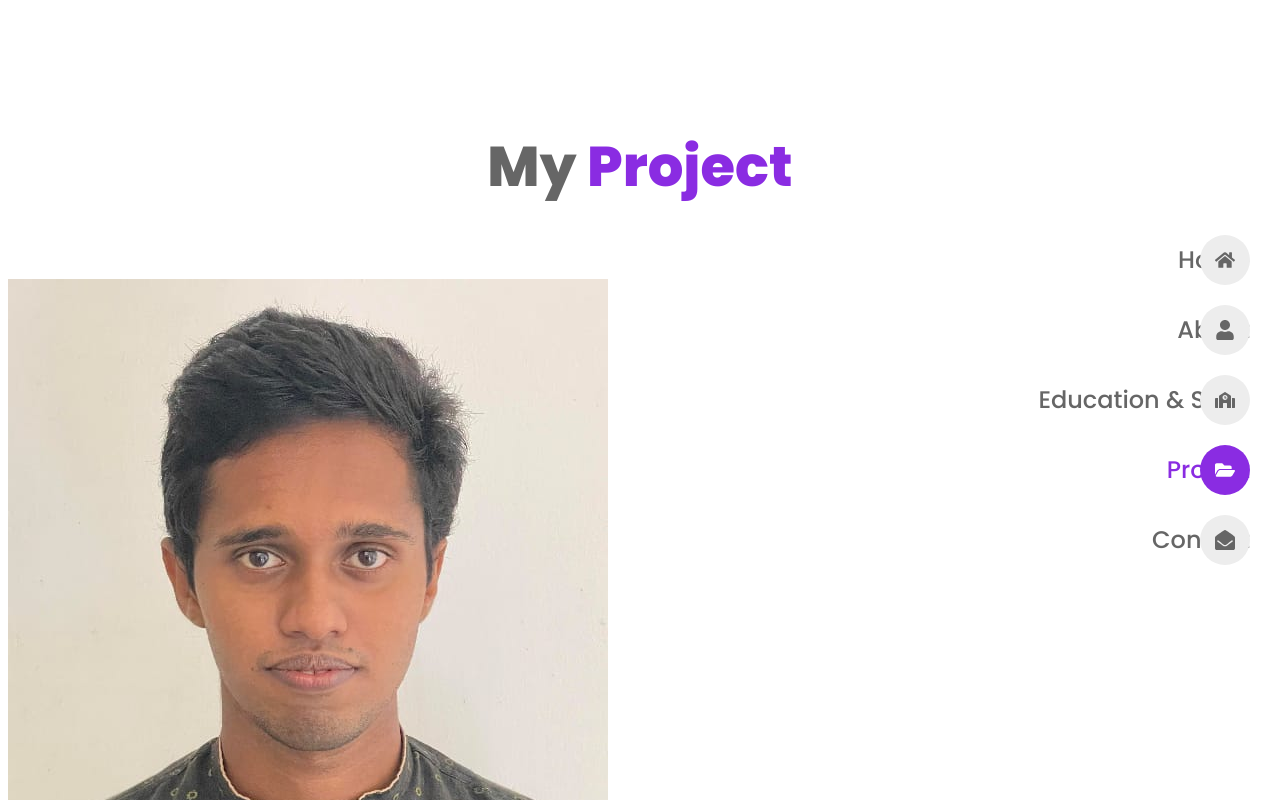
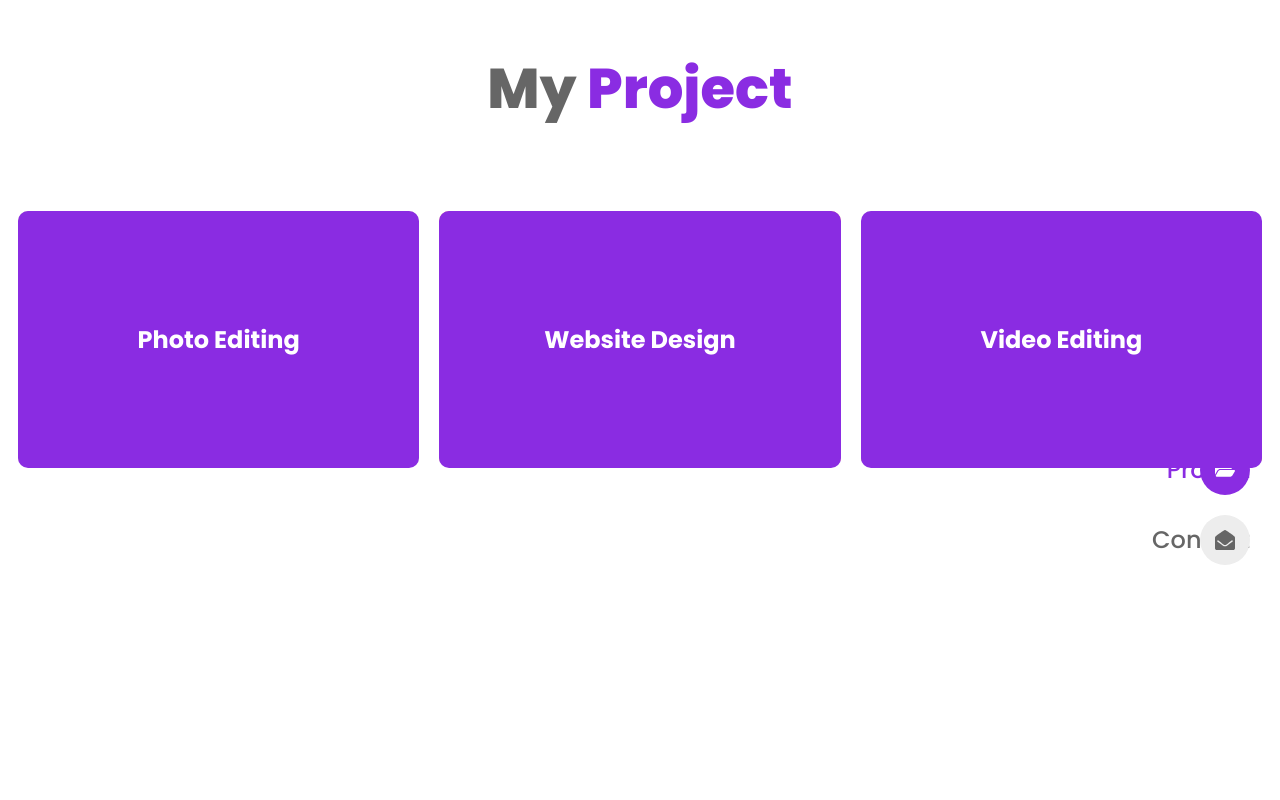
Before and after one commit to WAUdeshinduminaweerakoon/Personal-Portfolio-Website, a React (Create React App) app: page /project in a window 1280 px wide. Shown: the top 800 px of the page. Built offline with nearby package versions, Linux system fonts and the light colour scheme.

Commit message:
add the css in project item

```diff
--- a/src/components/ProjectItem.jsx
+++ b/src/components/ProjectItem.jsx
@@ -1,15 +1,27 @@
-import React from 'react';
+// import React from 'react';
+import React, {useState} from 'react';
 import Clase from "../assets/close.svg";
+import "../pages/project/project.css";
+
+
 
 const ProjectItem = ({img, title, details}) => {
+  const [modal, setModal] = useState(false);
+  const toggleModal  = ()=>{
+    setModal(!modal);
+  };
   return (
     <div className='project__item'>
       <img src={img} alt="" className="project__img" />
-      <div className='project__hover'>
+
+      <div className='project__hover' onClick={toggleModal}>
         <h3 className="project__title">{title}</h3>
 
       </div>
-      <div className='project__modal'>
+
+
+      {modal&&(
+        <div className='project__modal'>
         <div className="project__modal-content">
           <img src={Clase} alt="" className="modal__close" />
           <h3 className='modal__title'>{title}</h3>
@@ -18,17 +30,25 @@ const ProjectItem = ({img, title, details}) => {
               return(
                 <li className="modal__item" key={index}>
                   <span className="item__icon">{icon}</span>
+                  <div>
+                    <span className="item__title">{title}</span>
+                    <span className="item__details">{desc}</span>
+                  </div>
                 </li>
 
               )
              })}
           </ul>
+
+          <img src={img} alt="" className="modal__img" />
         </div>
 
       </div>
 
+      )}
+
     </div>
-  )
-}
+  );
+};
 
 export default ProjectItem
--- a/src/pages/project/Project.jsx
+++ b/src/pages/project/Project.jsx
@@ -5,9 +5,9 @@ import "./project.css";
 
 const Project = () => {
   return (
-    <section className=" portfolio section">
+    <section className="project__section">
       <h2 className="section__title">My <span>Project</span></h2>
-      <div className="portfolio__container">
+      <div className="project__container">
         {project.map((item) =>{
           return <ProjectItem key={item.id} {...item}/>
         })}
--- a/src/pages/project/project.css
+++ b/src/pages/project/project.css
@@ -1,8 +1,51 @@
-.portfolio__container{
+.project__container{
     display: grid;
 }
-.portfolio__container{
+.project__container{
     font-size: var(--h3-font-size);
     font-weight: var(--weight-600);
     margin-bottom:20px;
 }
+
+
+/*                ------------------------------------------            */
+ .project__container{
+    grid-template-columns: repeat(3, 1fr);
+ }
+ .project__item{
+    position: relative;
+    border-radius: 10px;
+    overflow: hidden;
+    cursor: pointer;
+    margin: 10px;
+ }
+ .project__img{
+    height: 250px;
+    width: 100%;
+    object-fit: cover;
+ }
+ .project__hover{
+    background-color: var(--first-color);
+    position: absolute;
+    inset: 0;
+    display: grid;
+    place-items: center;
+    /* margin: 10px; */
+ }
+ .project__title{
+    color: var(--text-white);
+    font-size: var(--lage-font-size);
+
+ }
+
+
+
+
+
+/*
+
+.project__modal{
+    position: fixed;
+    inset: 0;
+    background-color: hsla(0, 0%, 0%, 0.7);
+} */
```
